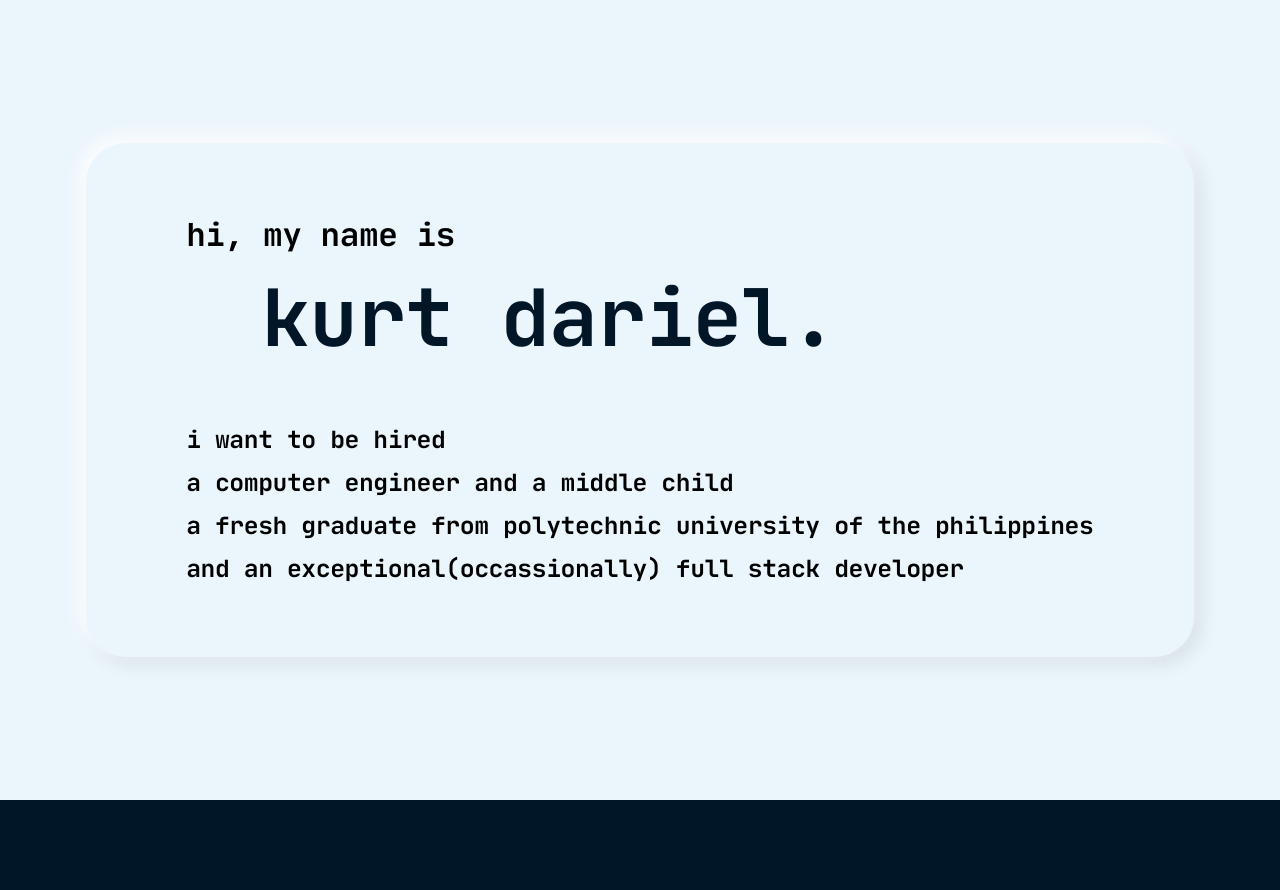
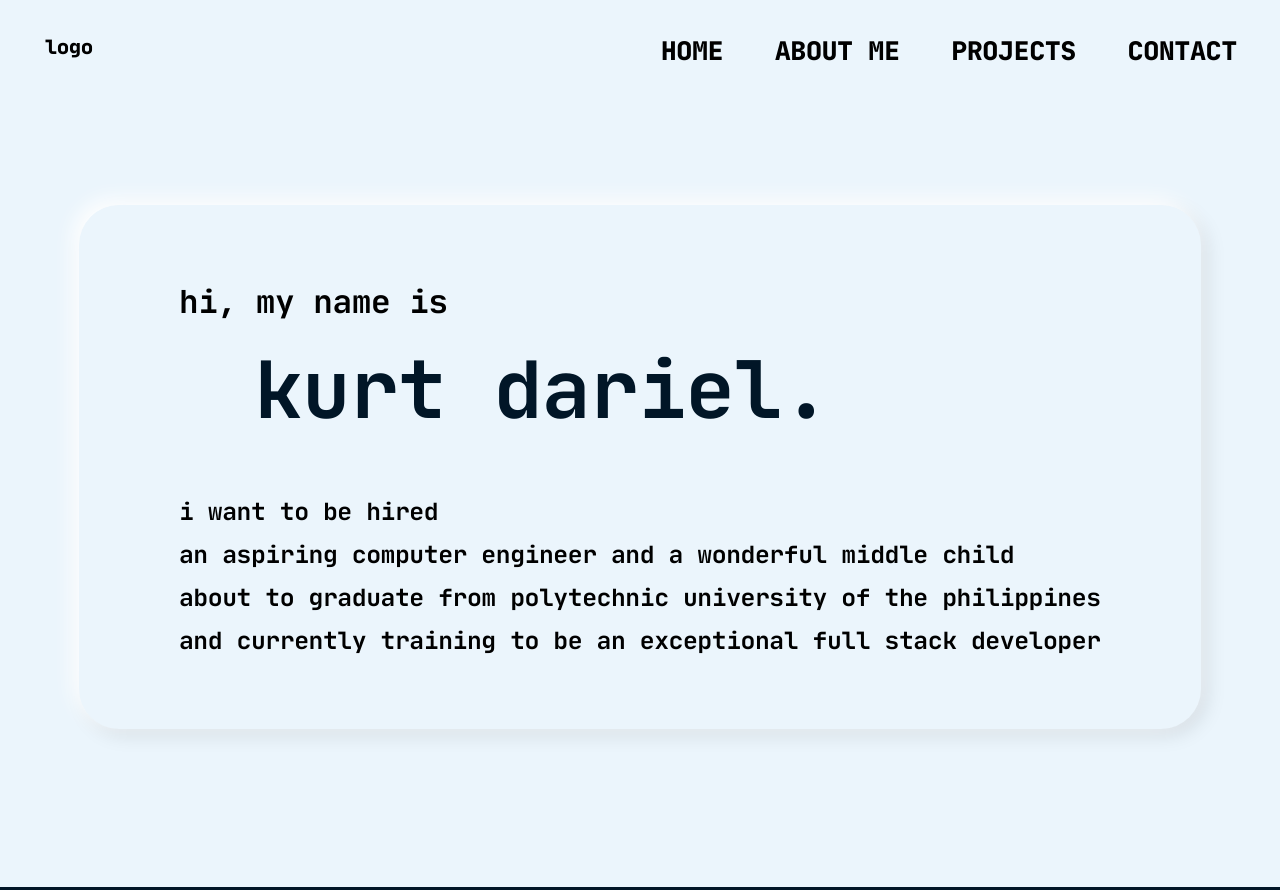
Before and after one commit to darielkurt/kurtdariel, a website: page public/index.html in a window 1280 px wide. Shown: the top 890 px of the page. Drawn offline with Linux system fonts and the light colour scheme.

Commit message:
april 17 commit

```diff
--- a/public/index.html
+++ b/public/index.html
@@ -14,16 +14,38 @@
     </head>
     <body>
 
-        <div class = "flexbox-container">
+        <header>
+            <div class="logo">
+                <a class="logo-text">logo</a>
+            </div>
+            <div class="header-nav">
+                <a href="#home" class="nav-option">HOME</a>
+                <a href="#about" class="nav-option">ABOUT ME</a>
+                <a href="#projects" class="nav-option">PROJECTS</a>
+                <a href="#contact" class="nav-option">CONTACT</a>
+            </div>
+        </header>
+
+        <section id="home" class="flexbox-container">
             <div class = "landing-page">
                 <h1 class= "landing-text-1">hi, my name is</h1>
                 <h2 class= "landing-text-2">kurt dariel.</h2>
                 <h3 class= "landing-text-3 kurt-desc">i want to be hired</h3>
-                <h3 class= "landing-text-4 kurt-desc">a computer engineer and a middle child</h3>
-                <h3 class= "landing-text-5 kurt-desc">a fresh graduate from polytechnic university of the philippines</h3>
-                <h3 class= "landing-text-6 kurt-desc">and an exceptional(occassionally) full stack developer</h3>
+                <h3 class= "landing-text-4 kurt-desc">an aspiring computer engineer and a wonderful middle child</h3>
+                <h3 class= "landing-text-5 kurt-desc">about to graduate from polytechnic university of the philippines</h3>
+                <h3 class= "landing-text-6 kurt-desc">and currently training to be an exceptional full stack developer</h3>
             </div>
-        </div>
+        </section>
+
+        <section id="about" class="about">
+            <div class="about-desc">
+
+            </div>
+
+            <div class="my-picture">
+                <img src=""
+            </div>
+        </section>
 
         <div class = "scroll">
             <center><p>i miss my gene alyssa na</p></center>
--- a/public/script.js
+++ b/public/script.js
@@ -0,0 +1,6 @@
+x=5;
+
+while(x > 0){
+    console.log("putangina mo");
+    x = x -1;
+}
--- a/public/style.css
+++ b/public/style.css
@@ -9,6 +9,43 @@ html, body {
   }
 
 body{
+  width: 100%;
+  min-height: 100%;
+  overflow-x: hidden;
+}
+
+  header{
+    margin: 0;
+    padding: 0;
+    width: 100%;
+    display: flex;
+    flex-direction: row;
+    justify-content: space-between;
+
+  }
+
+  .logo{
+    padding: 35px 25px 0px 45px;
+  }
+
+  .logo-text{
+    font-size: 20px;
+    color: black;
+    text-decoration: none;
+  }
+
+  .header-nav{
+    font-size: 26px;
+    padding: 35px 25px 0px 25px;
+  }
+
+  .nav-option{
+    padding: 15px 18px 0px 18px;
+    color: black;
+    text-decoration: none;
+  }
+
+  body{
 
 }
 
@@ -16,9 +53,9 @@ body{
     height: 100%; /** IE 6 */
     min-height: 100%;
     display: flex;
+    padding: 0px 50px;
     justify-content: center;
     align-items: center;
-    margin-top: 0px;
 }
 
 .landing-page{
@@ -59,6 +96,10 @@ body{
 .kurt-desc{
   font-size: 1.5rem;
   margin-top: -10px;
+}
+
+.about{
+
 }
 
 .scroll{
```
